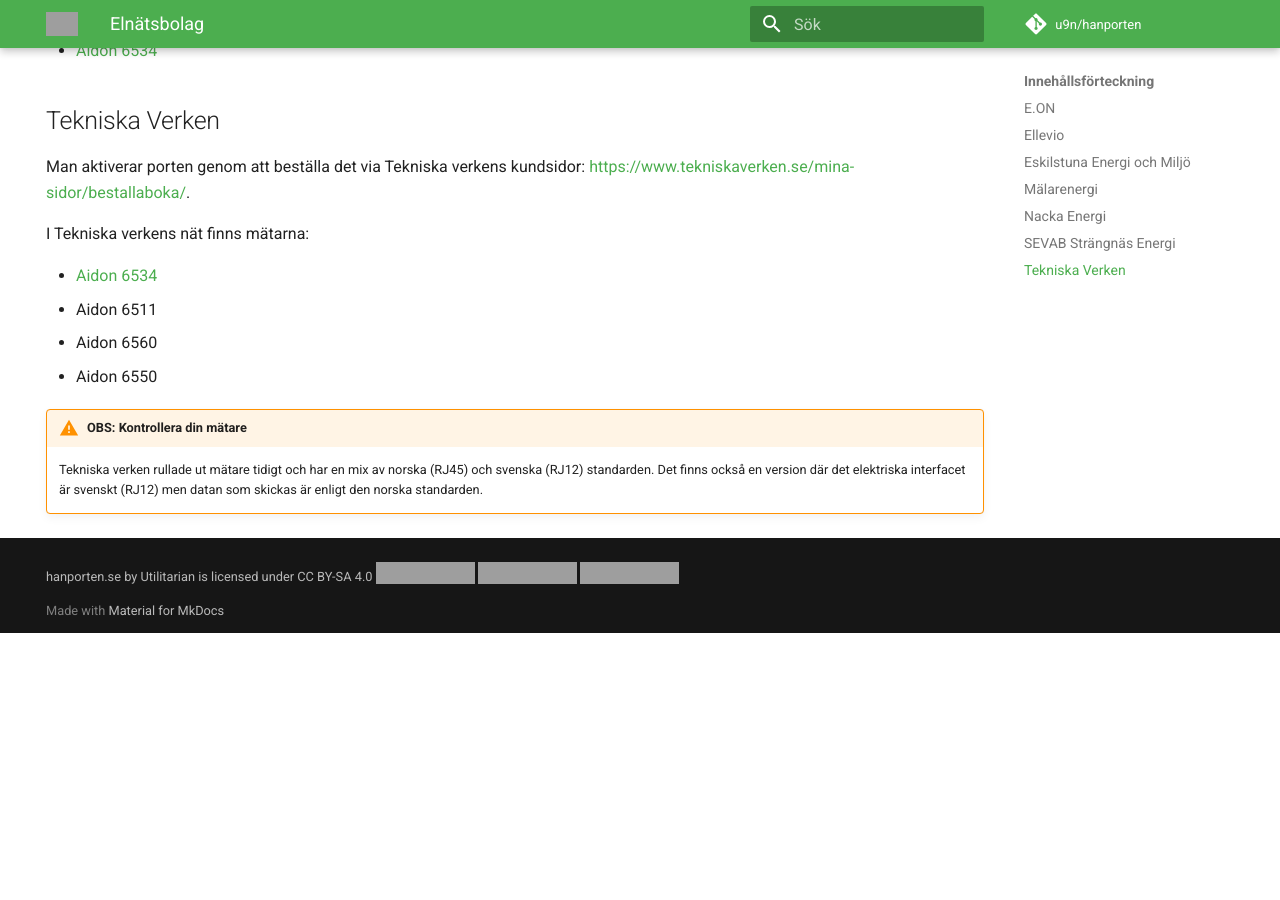
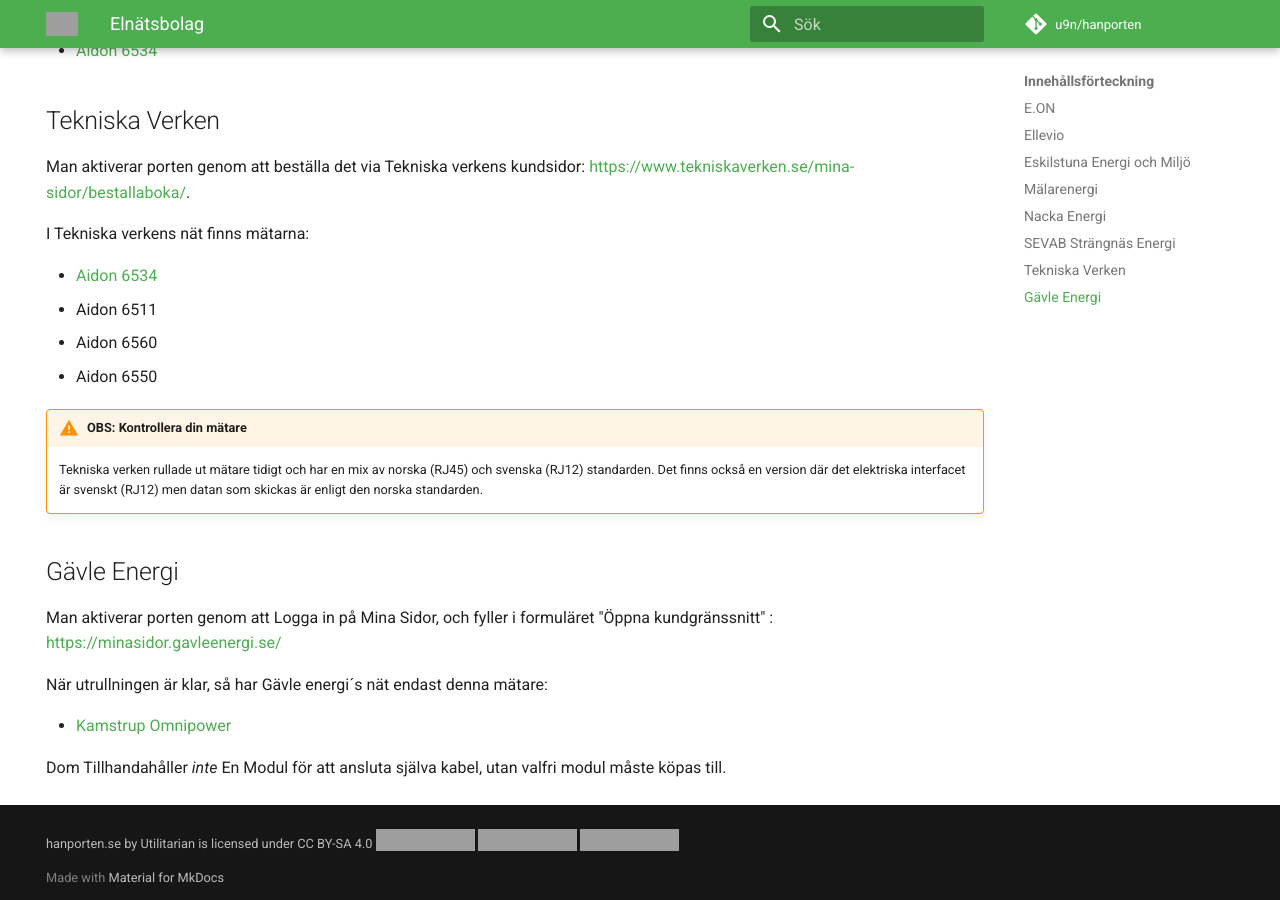
Before and after one commit to u9n/hanporten, an MkDocs documentation site: the page built from docs/natbolag.md, in a window 1280 px wide and 900 px high, scrolled down 1411 px. Built offline with MkDocs 1.6.1 and Material for MkDocs 9.7.7, drawn with Linux system fonts in a browser that asks for light colours; comment, search, counter and statistics services are not loaded; before the commit the page ends 2044 px from its top, so only the background shows below that; grey boxes are pictures that could not be loaded.

Commit message:
Ytterligare ett elbolag

```diff
--- a/docs/natbolag.md
+++ b/docs/natbolag.md
@@ -72,3 +72,14 @@
 !!! warning "OBS: Kontrollera din mätare"
     Tekniska verken rullade ut mätare tidigt och har en mix av norska (RJ45) och svenska (RJ12) standarden.
     Det finns också en version där det elektriska interfacet är svenskt (RJ12) men datan som skickas är enligt den norska standarden.
+
+
+## Gävle Energi
+
+Man aktiverar porten genom att Logga in på Mina Sidor, och fyller i formuläret "Öppna kundgränssnitt" : [https://minasidor.gavleenergi.se/](https://minasidor.gavleenergi.se/)
+
+När utrullningen är klar, så har Gävle energi´s nät endast denna mätare:
+
+* [Kamstrup Omnipower](matare.md#Kamstrup-Omnipower)
+
+Dom Tillhandahåller _inte_ En Modul för att ansluta själva kabel, utan valfri modul måste köpas till.
```
